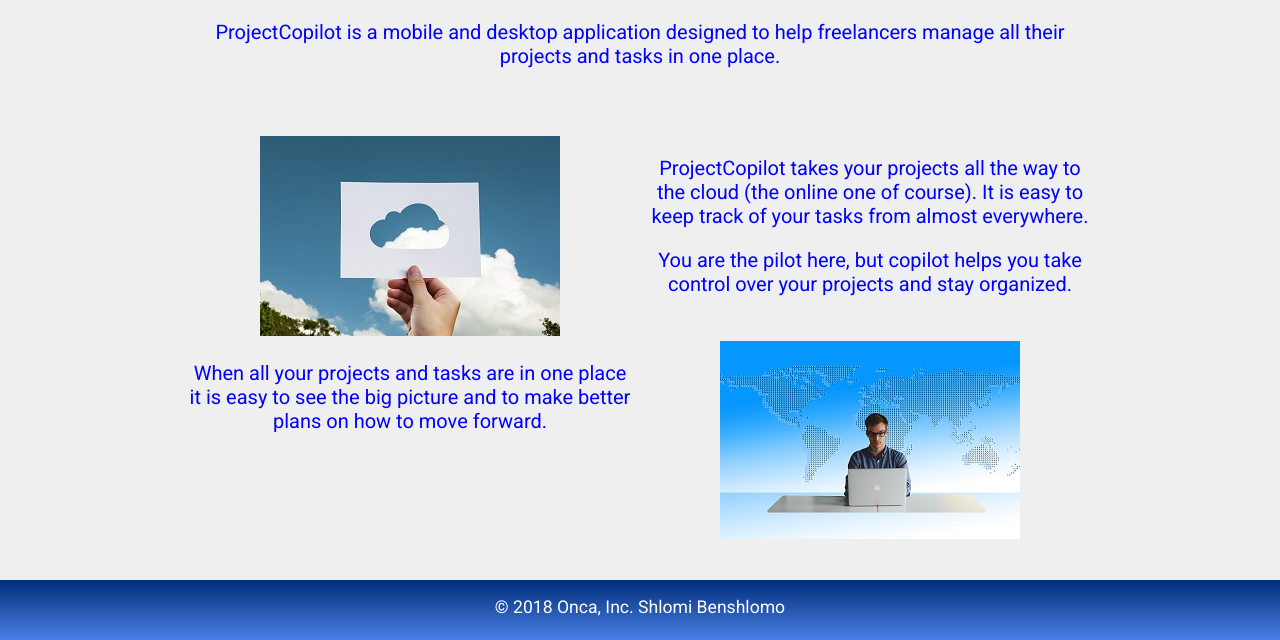
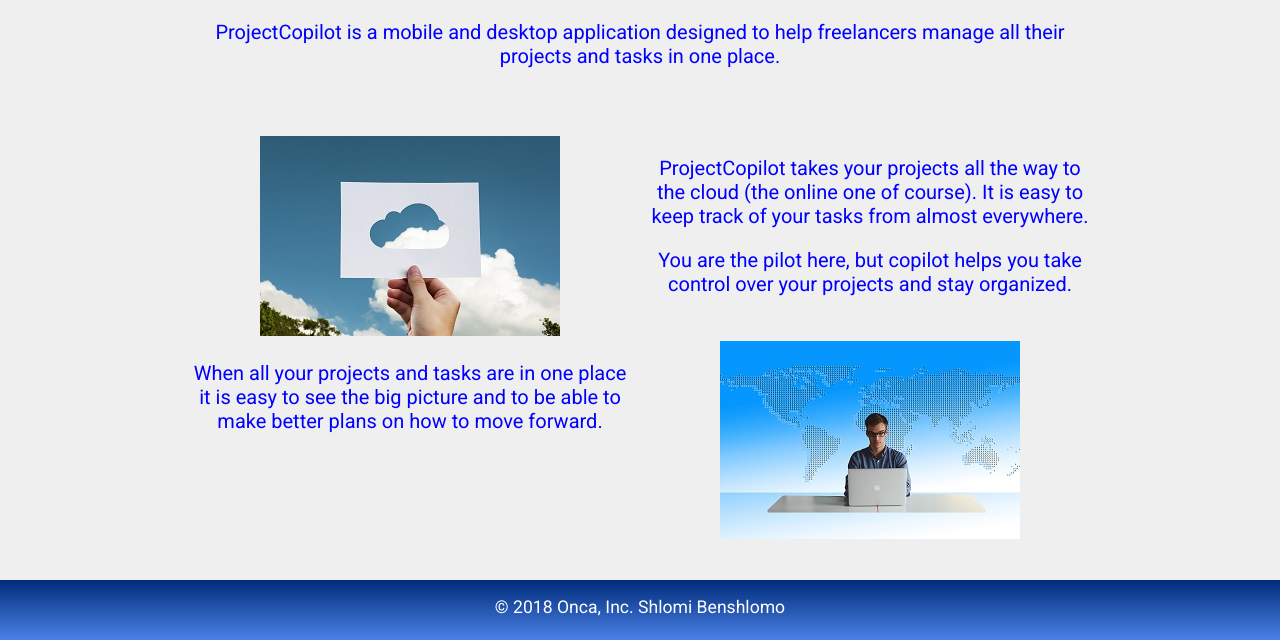
Before and after one commit to shlomibe21/project-copilot, a website: page public/index.html in a window 1280 px wide. Shown: the part 441-1081 px from the top of the page. Drawn offline with nearby package versions, Linux system fonts and the light colour scheme.

Commit message:
One more change in text in index.html

```diff
--- a/public/index.html
+++ b/public/index.html
@@ -46,7 +46,7 @@
         </div>
         <div class="row">
             <div class="col-6">
-                <p>When all your projects and tasks are in one place it is easy to see the big picture and to make
+                <p>When all your projects and tasks are in one place it is easy to see the big picture and to be able to make
                     better plans on how to move forward.</p>
             </div>
             <div class="col-6">
```
